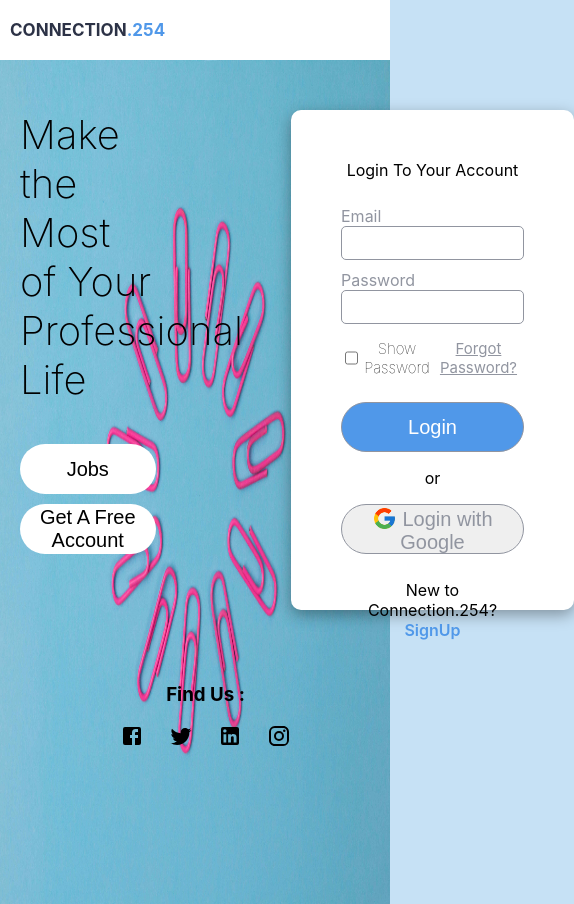
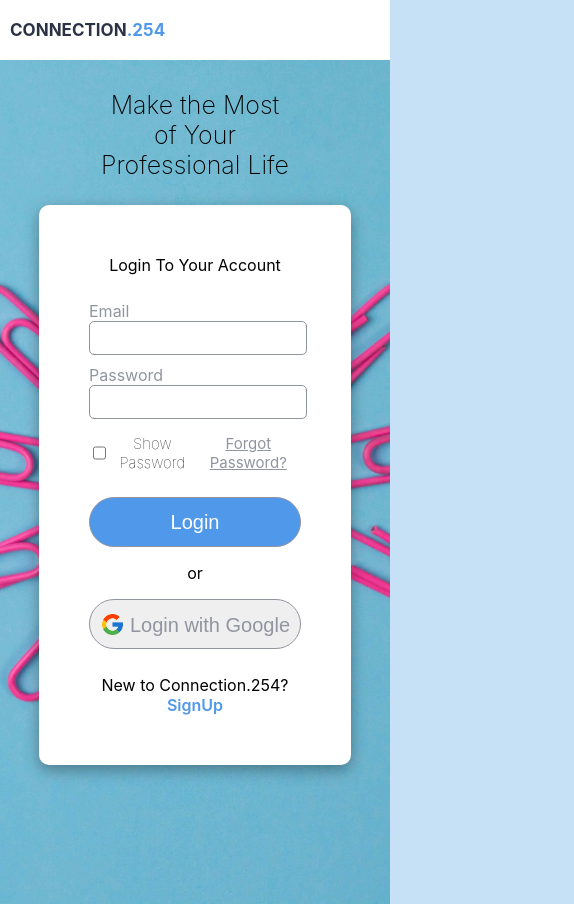
Before and after one commit to ReinhardyOdhiambo/myhr, a React (Create React App) app: page /login in a window 390 px wide. Shown: the whole page, 574 px wide, since content can reach past the window. Built offline with nearby package versions, Linux system fonts and the light colour scheme; no server answers.

Commit message:
responsive

```diff
--- a/src/pages/Login.css
+++ b/src/pages/Login.css
@@ -154,3 +154,168 @@
     justify-content: space-between;
 
 }
+@media only screen and (max-width:600px) {
+    .login{
+        display: flex;
+        flex-direction: column;
+        background-color: #c6e1f5;
+        background-image: url('../assets/images/backimg.jpg');
+        background-repeat:no-repeat;
+        -webkit-background-size:cover;
+        -moz-background-size:cover;
+        -o-background-size:cover;
+        background-size:cover;
+        background-position:center;
+
+
+
+    }
+    .login-signup{
+        margin: 0px auto;
+        width: 80%;
+        background-color: white;
+        border-radius: 10px;
+        box-shadow: rgba(0, 0, 0, 0.35) 0px 5px 15px;
+        height: auto;
+
+
+
+    }
+    .logindesc{
+        margin: -20px  auto 0px;
+        width: 100%;
+        display: flex;
+        flex-direction: column;
+        align-items: center;
+
+
+    }
+
+    .followsocials{
+    margin-left: 100px;
+    margin-top: 100px;
+    display: none;
+    }
+    .socials{
+        display: flex;
+        gap: 25px;
+        cursor: pointer;
+        display: none;
+    }
+    .logindesc>p{
+        font-size: 25px;
+        text-align: center;
+        width: 100%;
+        font-weight:200 ;
+
+    }
+
+    .findjob{
+        width: 50%;
+        background-color: white;
+        height: 50px;
+        align-self: flex-start;
+        border-radius: 50px;
+        border: none;
+        font-size: 20px;
+        cursor: pointer;
+        margin-bottom: 10px;
+        display: none;
+    }
+    .findjob:hover{
+        border: #5098e9 3px solid;
+    }
+    .logincard{
+        margin: 50px;
+
+
+
+    }
+    .logincard1{
+
+        display: flex;
+        flex-direction: column;
+        margin-bottom:10px ;
+    }
+    .emaillogin{
+        display: flex;
+        flex-direction: column;
+    }
+    .label{
+        text-align: left;
+        color: #9195a0;
+        margin-top: 10px;
+    }
+    .googlebtn{
+        height: 50px;
+        border-radius: 50px;
+        border: 1px solid #9195a0;
+        font-size: 20px;
+        color: #9195a0;
+        align-items: center;
+        margin-bottom: 10px;
+
+
+    }
+    .input{
+        outline: none;
+        height: 30px;
+        border-radius: 5px;
+        border: 1px solid #9195a0;
+        width: 100%;
+
+    }
+    .googleicon{
+        width: 25px;
+        height: 25px;
+        align-self: center;
+        margin-bottom: -5px;
+        margin-right: 5px;
+    }
+    .loginbtn{
+        height: 50px;
+        border-radius: 50px;
+        border: 1px solid #9195a0;
+        font-size: 20px;
+        color: white;
+        align-items: center;
+        background-color: #5098e9;
+        margin-top: 10px;
+        cursor: pointer;
+
+
+    }
+    .signlink{
+        font-weight:600;
+        text-decoration-color: #5098e9;
+        color: #5098e9;
+        cursor: pointer;
+
+    }
+    .signlink:hover{
+        background-color: #c6e1f5;
+        border-radius: 30px;
+    }
+    .showpass{
+        align-self: flex-start;
+        display: flex;
+        font-size: 15px;
+        font-weight: 100;
+    }
+    .forgotpass{
+        color: #9195a0;
+        text-decoration: underline;
+        font-size: 15px;
+        cursor: pointer;
+
+    }
+    .forgotpass:hover{
+        color: #5098e9;
+    }
+    .passwordarea{
+        display: flex;
+        justify-content: space-between;
+
+    }
+
+}
```
Also changed, not shown: src/components/save.js (+17 -1 lines).
